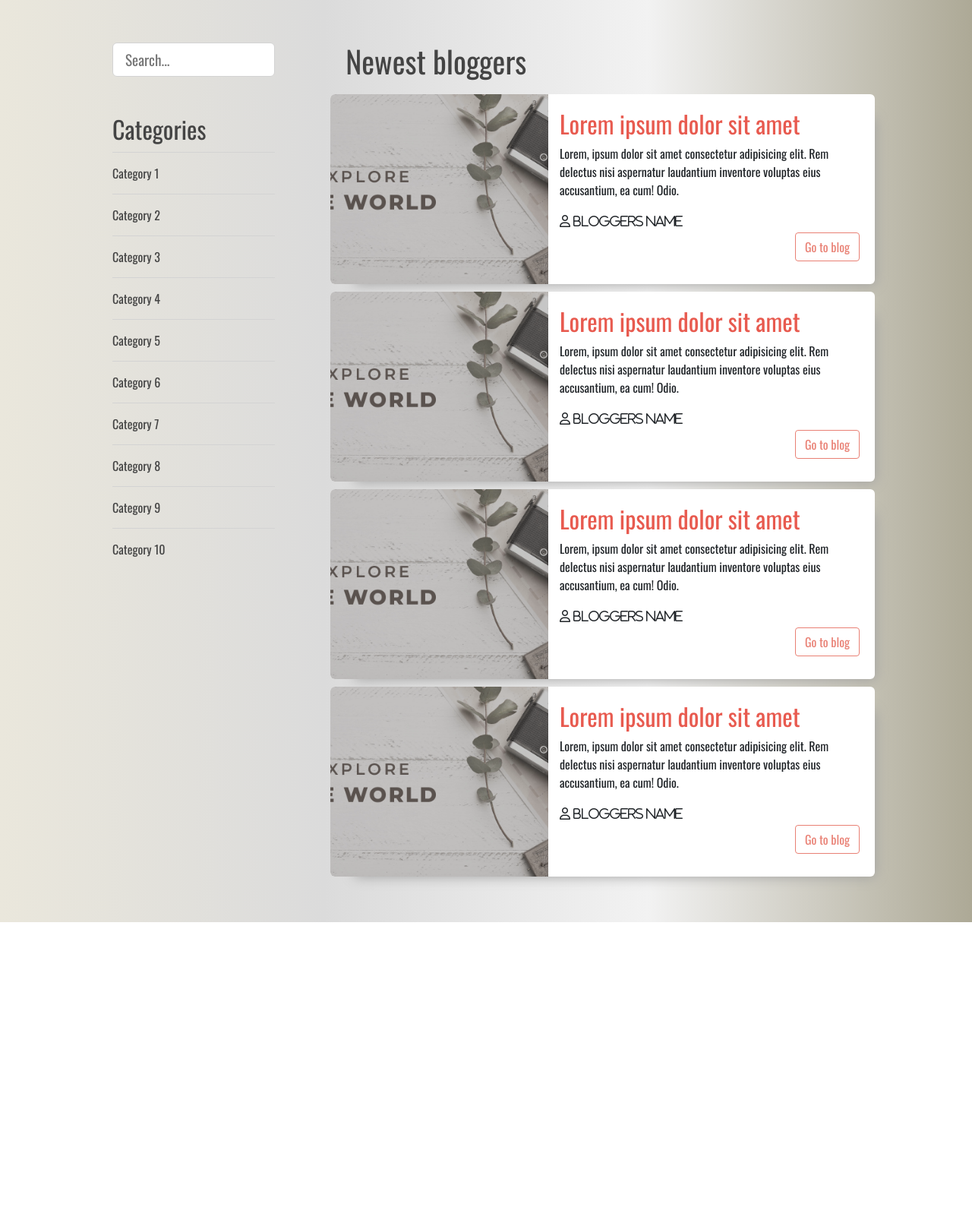
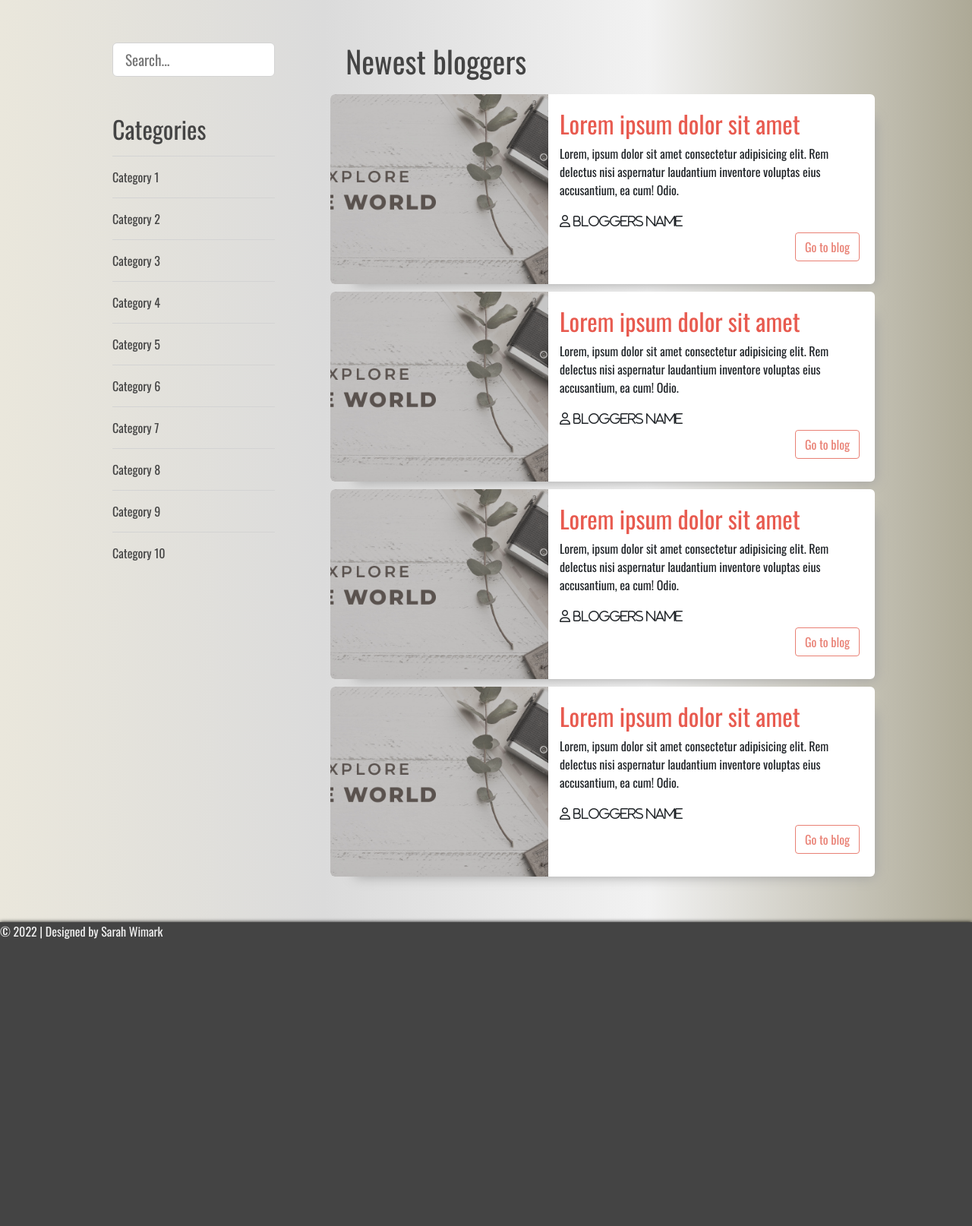
Before and after one commit to SarahWimark/Blog, a PHP site: page / in a window 1280 px wide. Shown: the part 522-2136 px from the top of the page at 76% size. Before the commit the page ends 1736 px from the top, so only its background shows below. Run offline with PHP 8.4, Linux system fonts and the light colour scheme; some libraries are stand-ins or nearby versions.

Commit message:
Styling footer

```diff
--- a/src/includes/footer.php
+++ b/src/includes/footer.php
@@ -1,5 +1,12 @@
 <footer>
-
+    <div class="footer-content">
+        <div class="about"></div>
+        <div class="links"></div>
+        <div class="contact-form"></div>
+    </div>
+    <div class="footer-bottom">
+        &copy; 2022 | Designed by Sarah Wimark
+    </div>
 </footer>
 
 <script src="https://cdnjs.cloudflare.com/ajax/libs/jquery/3.6.0/jquery.min.js"
--- a/src/styles/blog.css
+++ b/src/styles/blog.css
@@ -148,11 +148,9 @@
   line-height: 1.5rem;
 }
 
-.categories {
-}
-
 .categories-title {
   color: #444;
+  margin-bottom: 15px;
 }
 
 .categories ul {
@@ -164,6 +162,7 @@
 .categories ul li {
   width: 80%;
   border-top: 1px solid lightgrey;
+  transition: all 0.4s;
 }
 
 .categories ul li a {
@@ -173,5 +172,6 @@
 }
 
 .categories ul li:hover {
-  margin-left: -3px;
+  padding-left: 10px;
+  transition: all 0.4s;
 }
--- a/src/styles/main.css
+++ b/src/styles/main.css
@@ -66,3 +66,13 @@ a:hover {
   display: block;
   clear: both;
 }
+
+footer {
+  background-color: #444;
+  color: #f2f2f2;
+  height: 400px;
+  box-shadow: 0px 0 5px #000;
+}
+
+.footer-bottom {
+}
```
